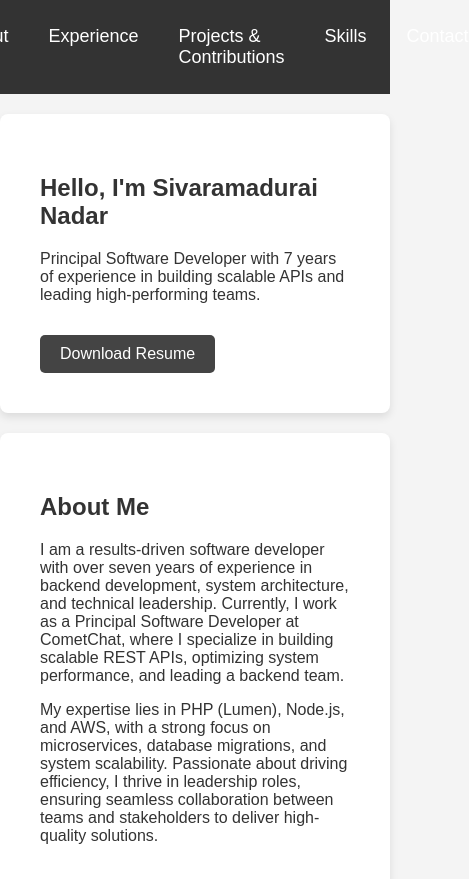
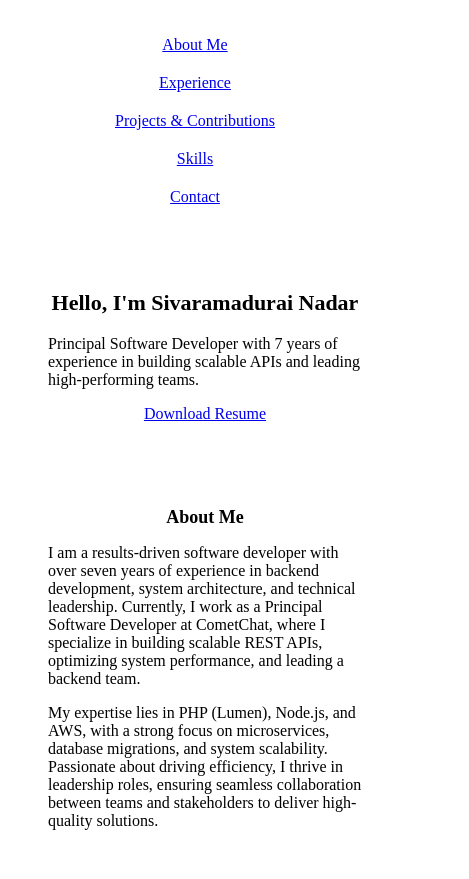
Before and after one commit to ShivramN/siva-resume, a plain HTML site: page index.html in a window 390 px wide. Shown: the top 879 px of the page, 469 px wide, since content can reach past the window. Drawn offline with Linux system fonts and the light colour scheme.

Commit message:
Update styles.css

```diff
--- a/styles.css
+++ b/styles.css
@@ -1,82 +1,59 @@
-body {
-    font-family: Arial, sans-serif;
-    margin: 0;
+/* Make navigation mobile-friendly */
+nav ul {
+    display: flex;
+    flex-wrap: wrap;
+    justify-content: center;
     padding: 0;
-    background-color: #f4f4f4;
-    color: #333;
 }
 
+nav ul li {
+    margin: 5px;
+}
+
+/* Responsive styles */
+@media screen and (max-width: 768px) {
     header {
-    background-color: #333;
-    color: white;
+        text-align: center;
+    }
+
+    nav ul {
+        flex-direction: column;
+        padding: 10px 0;
+    }
+
+    nav ul li {
+        margin: 10px 0;
+    }
+
+    section {
+        padding: 20px;
+        margin: 10px;
+        max-width: 90%;
+    }
+
+    .container {
+        width: 100%;
         padding: 10px;
     }
 
-nav ul {
-    list-style: none;
-    display: flex;
-    justify-content: center;
+    h1 {
+        font-size: 22px;
+        text-align: center;
     }
 
-nav ul li {
-    margin: 0 20px;
-}
-
-nav ul li a {
-    color: white;
-    text-decoration: none;
+    h2 {
         font-size: 18px;
-}
-
-section {
-    padding: 40px;
-    margin: 20px auto;
-    max-width: 1000px;
-    background-color: white;
-    border-radius: 8px;
-    box-shadow: 0 4px 8px rgba(0, 0, 0, 0.1);
-}
-
-h1, h2 {
-    color: #333;
-}
-
-ul {
-    list-style-type: none;
-}
-
-ul li {
-    margin: 10px 0;
-}
-
-a {
-    color: #0066cc;
-    text-decoration: none;
-}
-
-a:hover {
-    text-decoration: underline;
-}
-
-footer {
-    background-color: #333;
-    color: white;
-    padding: 10px;
         text-align: center;
     }
 
     .download-btn {
-    display: inline-block;
-    margin-top: 15px;
-    padding: 10px 20px;
-    font-size: 16px;
-    color: #fff;
-    background-color: #444; /* Dark Gray */
-    text-decoration: none;
-    border-radius: 5px;
-    transition: background-color 0.3s ease;
+        width: 100%;
+        text-align: center;
+        display: block;
+    }
 }
 
-.download-btn:hover {
-    background-color: #222; /* Even Darker Gray */
+/* Ensure proper word wrapping */
+p, li {
+    word-wrap: break-word;
 }
```
Lines whose indentation alone changed are shown as unchanged.
